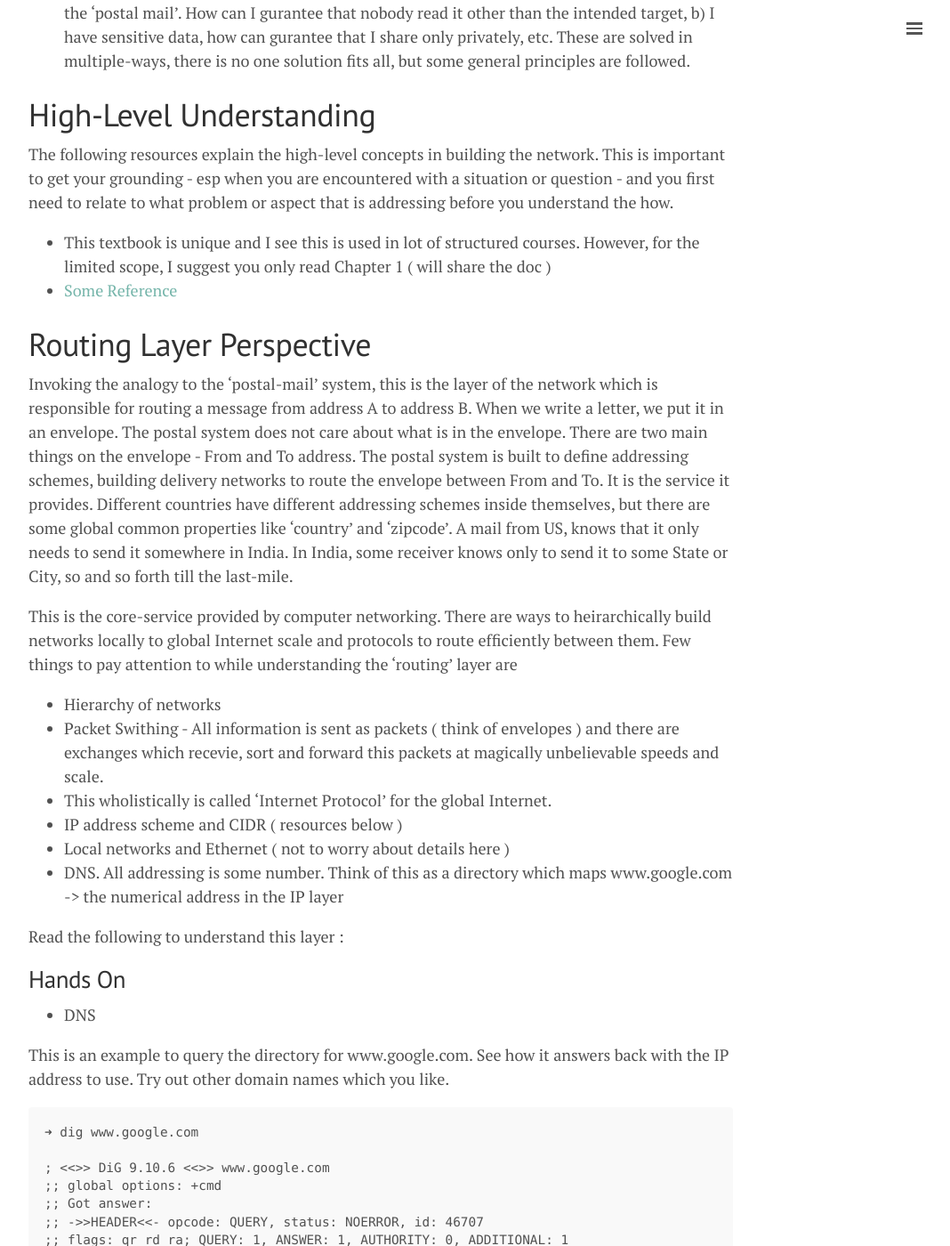
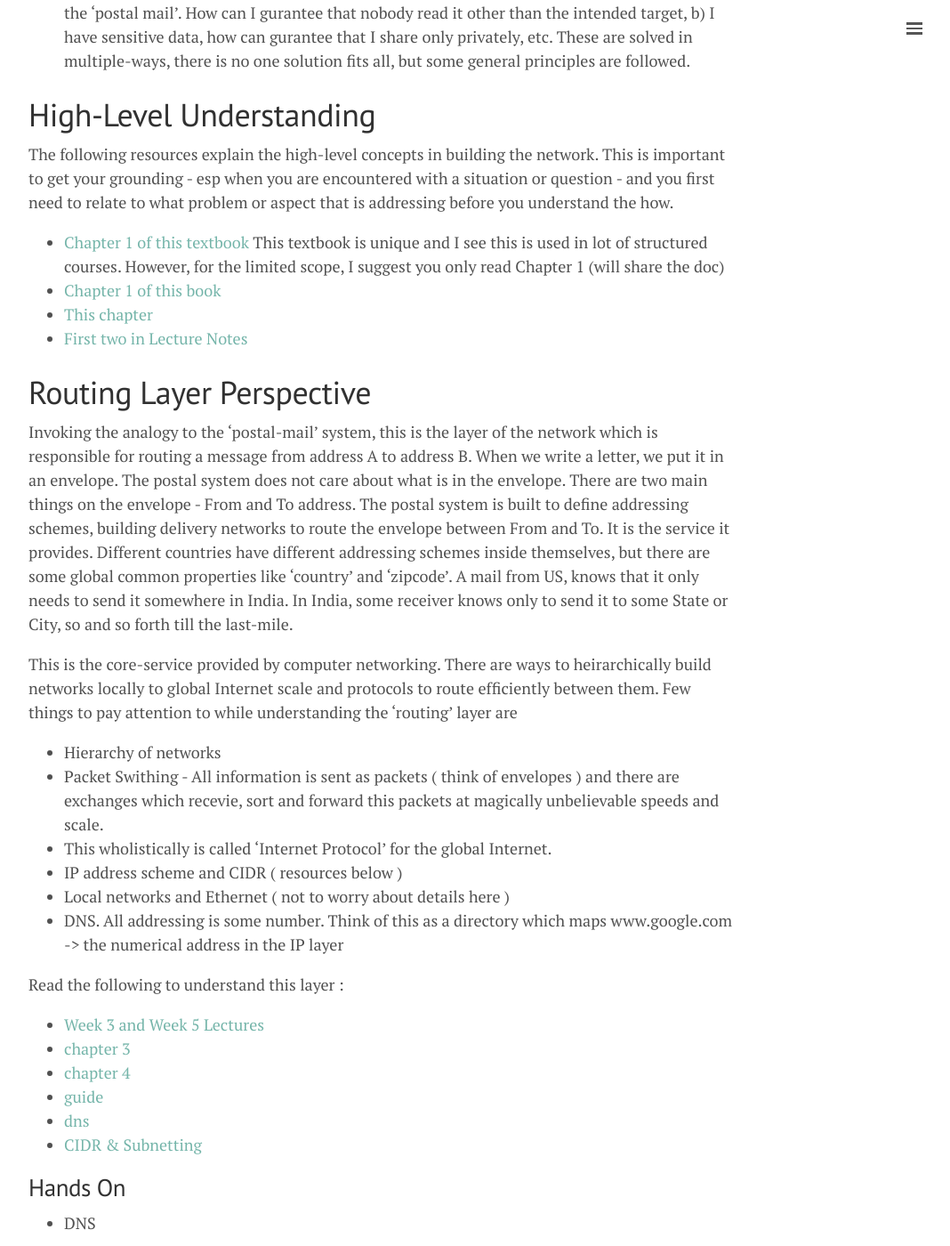
Before and after one commit to sectorzero/sectorzero.github.io, a Jekyll site: the page built from temp/networks.md, in a window 1280 px wide and 1400 px high, scrolled down 2178 px. Shown: the whole window at 89% size, without its empty margins (212-1280 px from the left). Built offline with Jekyll 4.4.1, drawn with Linux system fonts in a browser that asks for light colours; some of the changed text lies outside the part shown.

Commit message:
Updated networks.md

```diff
--- a/temp/networks.md
+++ b/temp/networks.md
@@ -54,8 +54,10 @@ Note : A 'computer' is a vague term. It can mean a single machine like your lapt
 
 The following resources explain the high-level concepts in building the network. This is important to get your grounding - esp when you are encountered with a situation or question - and you first need to relate to what problem or aspect that is addressing before you understand the how.
 
-- This textbook is unique and I see this is used in lot of structured courses. However, for the limited scope, I suggest you only read Chapter 1 ( will share the doc )
-- [Some Reference][internetworks]
+- [Chapter 1 of this textbook][networkstopdown] This textbook is unique and I see this is used in lot of structured courses. However, for the limited scope, I suggest you only read Chapter 1 (will share the doc)
+- [Chapter 1 of this book][systemsapproach]
+- [This chapter][datanets]
+- [First two in Lecture Notes][cs144]
 
 # Routing Layer Perspective
 
@@ -70,6 +72,13 @@ This is the core-service provided by computer networking. There are ways to heir
 - DNS. All addressing is some number. Think of this as a directory which maps www.google.com -> the numerical address in the IP layer
 
 Read the following to understand this layer :
+
+- [Week 3 and Week 5 Lectures][cs144]
+- [chapter 3][systemsapproach]
+- [chapter 4][networkstopdown]
+- [guide][ibmnetguide]
+- [dns][dnswhat]
+- [CIDR & Subnetting][cidr]
 
 ## Hands On
 
@@ -199,6 +208,10 @@ $> nc localhost 1300
 
 # Some History ( if interested )
 
+- [Architectural decisions][mitintro]
+- [Stability of the architecture][internetworks]
+- [Overview][berkeleyintro]
+
 [networkstopdown]: https://www.amazon.com/Computer-Networking-Top-Down-Approach-7th/dp/0133594149 "Computer Networks Top Down Approach"
 [systemsapproach]: https://book.systemsapproach.org/index.html "Networking Systems Approach"
 [mitintro]: http://web.mit.edu/6.829/www/currentsemester/materials/lecture2.pdf "MIT 6.829 Internet Architecture"
@@ -208,6 +221,8 @@ $> nc localhost 1300
 [internetworks]: http://web.mit.edu/6.829/www/currentsemester/papers/only-just-works.pdf "Why the Internet only just works"
 [ibmnetguide]: https://www.ibm.com/cloud/learn/networking-a-complete-guide "IBM Networking Guide"
 [shulerinternetwork]: http://www.theshulers.com/whitepapers/internet_whitepaper/index.html "How does the Internet Work - Shuler"
-[schlerswhitepaper]: http://www.theshulers.com/whitepapers/internet_whitepaper/index.html "Internet Whitepaper Shulers"
 [lifepacket]: https://www.youtube.com/watch?v=d0TJ8szp4AE "Life Of A Packet"
 [iplookup]: https://securitytrails.com/blog/ip-lookup-strategy "IP Lookup Tools"
+[cidr]: https://www.ionos.com/digitalguide/server/know-how/cidr-classless-inter-domain-routing/ "CIDR and Subnetting"
+[ports]: https://www.experts-exchange.com/articles/22179/Network-Ports-what-they-are-and-they-work.html "Ports"
+[dnswhat]: https://cloudacademy.com/blog/how-dns-works/ "How DNS Works - CloudAcademy"
```
